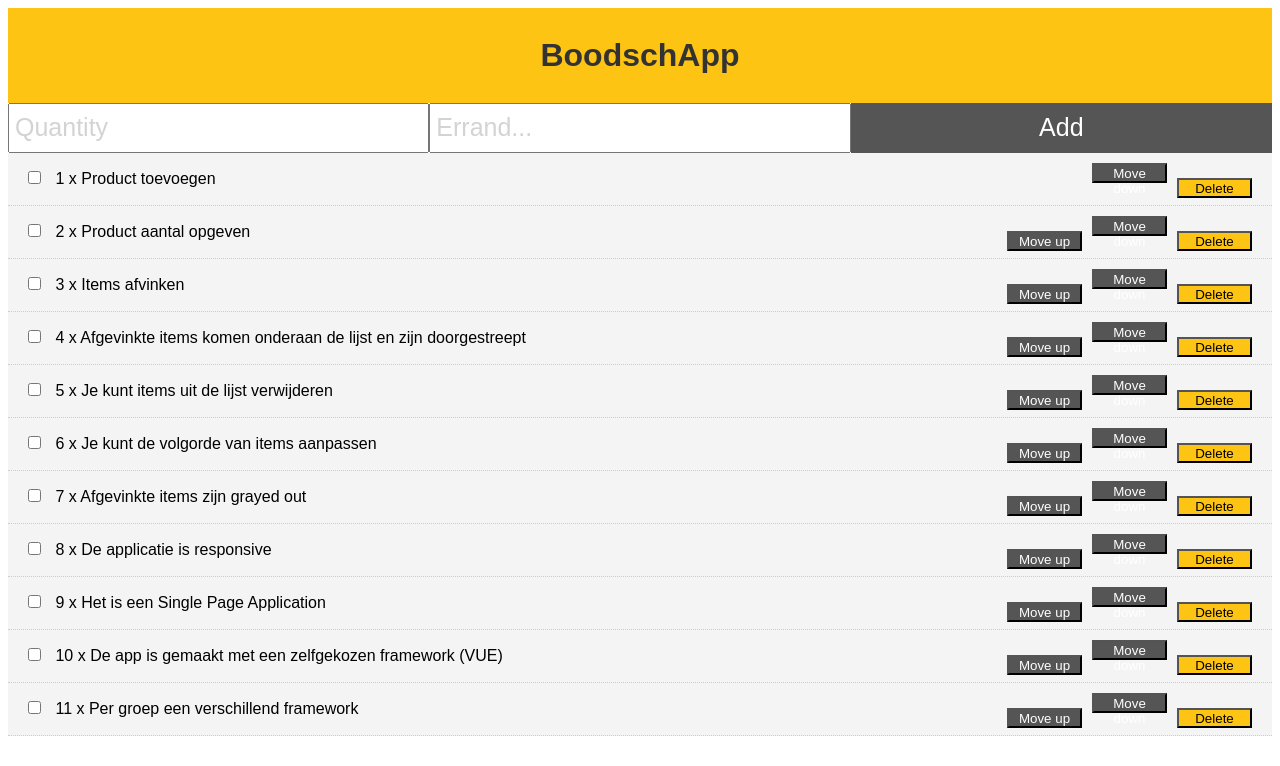
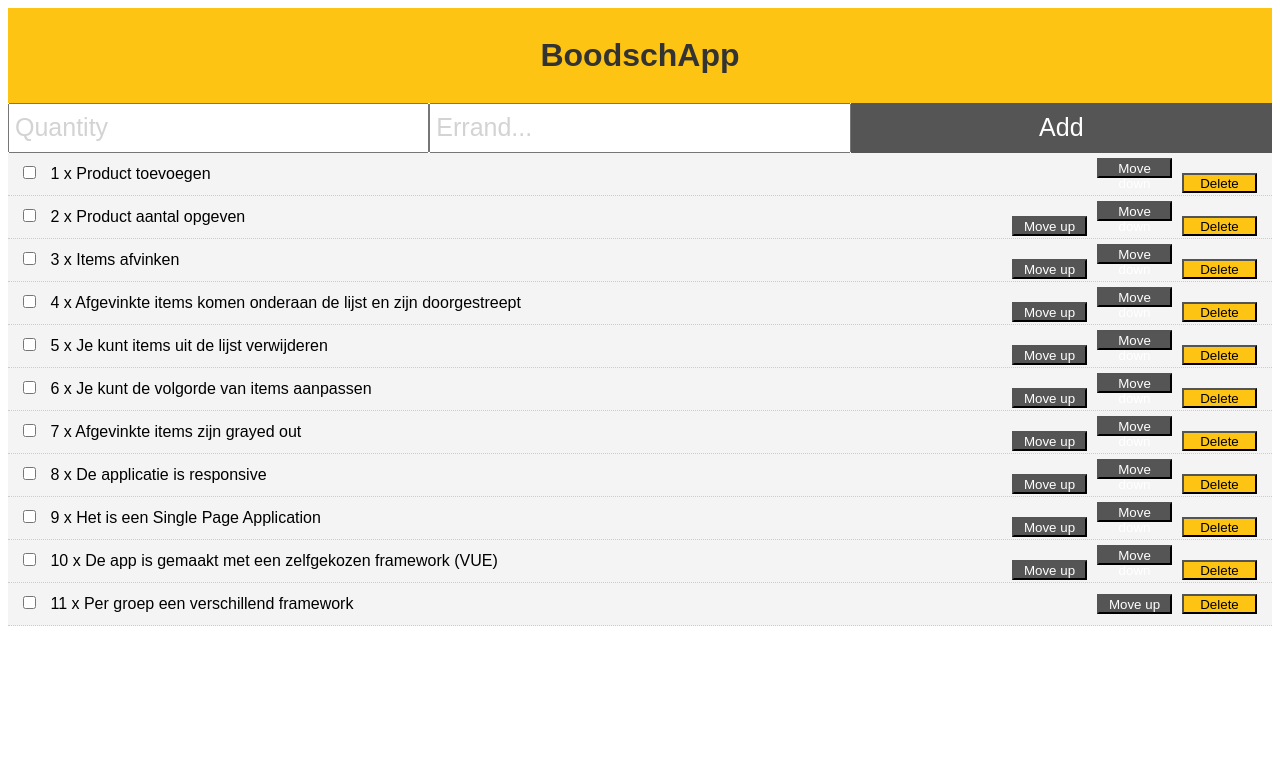
Before and after one commit to bigkevx2/ErrandsList, a Vue app: page / in a window 1280 px wide. Shown: the top 766 px of the page. Built offline with nearby package versions, Linux system fonts and the light colour scheme.

Commit message:
Just a little more detailing. Added a v-if to hide the 'down' button on the last element of the list. Fixed an issue where the standard css for the p element obscured my page.

```diff
--- a/src/components/Errand.vue
+++ b/src/components/Errand.vue
@@ -6,13 +6,13 @@
             </span>
             <span class="index-buttons">
                 <button v-if="index!==0" @click="$emit('move-up', index)" class="button-up">Move up</button>
-                <button @click="$emit('move-down', index)" class="button-down">Move down</button>
+                <button v-if="index !== (arraySize-1)" @click="$emit('move-down', index)" class="button-down">Move down</button>
                 <button @click="$emit('del-errand', Errand.id)" class="del">Delete</button>
             </span>
         <div class="index-buttons-small">
             <span>
                 <button v-if="index!==0" @click="$emit('move-up', index)" class="button-up">Move up</button>
-                <button @click="$emit('move-down', index)" class="button-down">Move down</button>
+                <button v-if="index !== (arraySize-1)" @click="$emit('move-down', index)" class="button-down">Move down</button>
                 <button @click="$emit('del-errand', Errand.id)" class="del">Delete</button>
             </span>
         </div>
@@ -22,7 +22,7 @@
 <script>
     export default {
         name: "Errand",
-        props: ["Errand", "index"]
+        props: ["Errand", "index", "arraySize"]
     }
 </script>
 
@@ -32,7 +32,7 @@
     }
     .errand-line {
         background: #f4f4f4;
-        padding: 10px;
+        padding: 5px;
         border-bottom: 1px #ccc dotted;
     }
 
--- a/src/components/ErrandList.vue
+++ b/src/components/ErrandList.vue
@@ -3,6 +3,7 @@
         <div v-bind:key="Errand.id" v-for="(Errand,index) in Errands">
             <Errand v-bind:Errand="Errand"
                     v-bind:index="index"
+                    v-bind:arraySize="arraySize=Errands.length"
                     v-on:del-errand="$emit('del-errand', Errand.id)"
                     v-on:in-basket="$emit('in-basket', Errand.id)"
                     v-on:move-up="$emit('move-up', index)"
--- a/src/components/InBasket.vue
+++ b/src/components/InBasket.vue
@@ -1,8 +1,6 @@
 <template>
     <div class="errand-line">
-        <p>
             <span class="errand-title">{{Errand.count}} x {{Errand.errand}}</span>
-        </p>
     </div>
 </template>
 
@@ -18,6 +16,7 @@
         text-decoration: line-through;
         background: #7e7e7e;
         color: #2f2f2f;
+
     }
     .errand-title {
         margin-left: 55px;
```
Also changed, not shown: src/Rapportage.txt.
